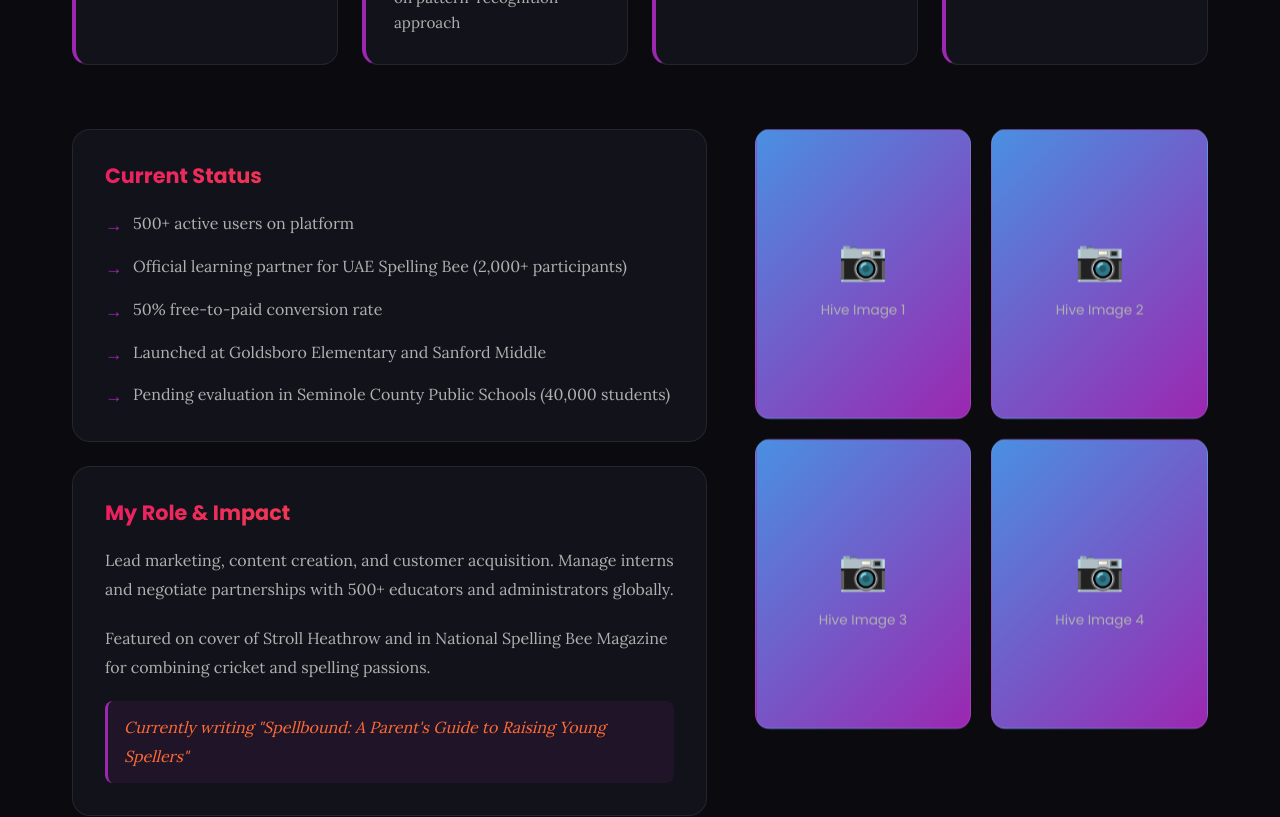
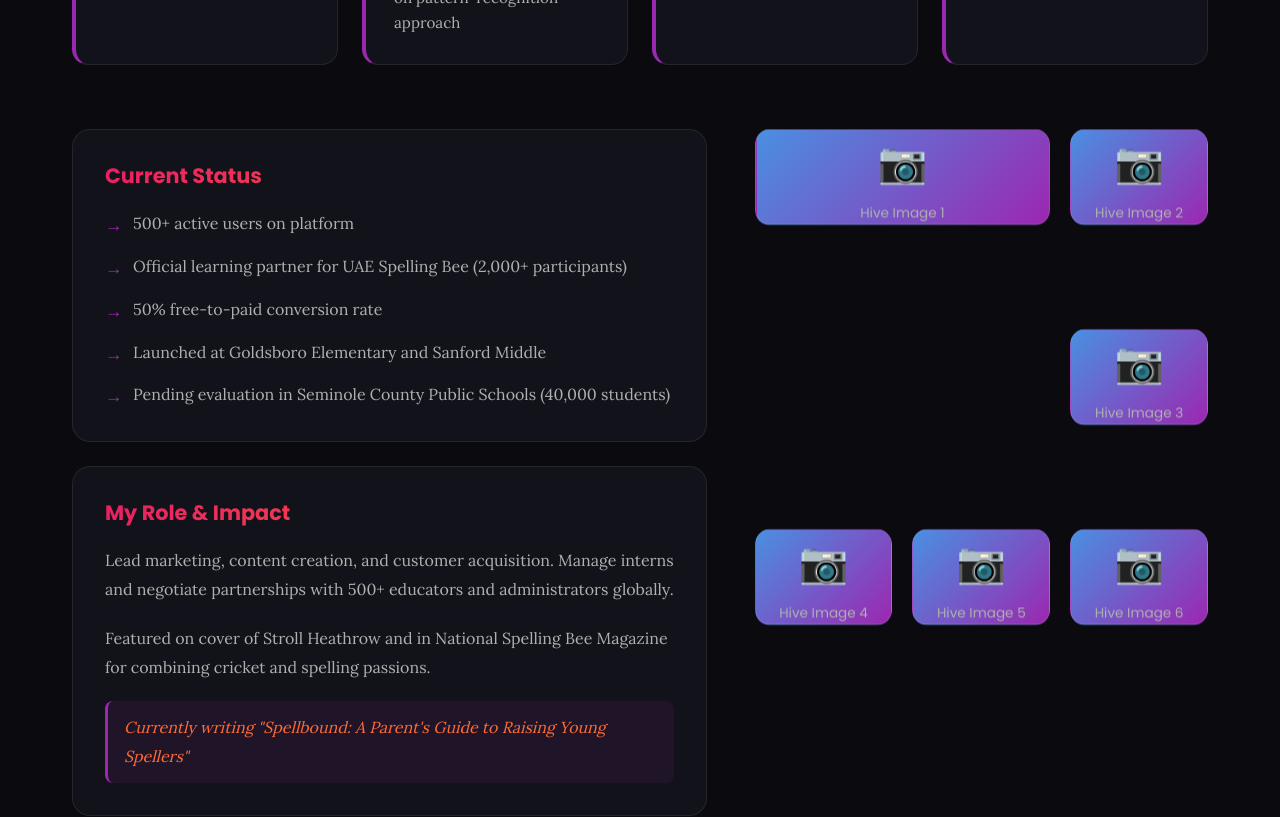
Before and after one commit to Akr1040317/ekanshPortfolio, a React (Create React App) app: page / in a window 1280 px wide. Shown: the part 1880-2697 px from the top of the page. Built offline with nearby package versions, Linux system fonts and the light colour scheme.

Commit message:
Hive: remove Official Platform button, create varied-size photo gallery layout

```diff
--- a/src/App.css
+++ b/src/App.css
@@ -388,46 +388,42 @@
 
 .hive-image-gallery {
     display: grid;
-    grid-template-columns: 1fr 1fr;
-    grid-template-rows: 1fr 1fr;
+    grid-template-columns: repeat(3, 1fr);
+    grid-template-rows: repeat(4, auto);
     gap: 1.25rem;
     max-width: 100%;
     position: sticky;
     top: 100px;
-    align-items: stretch;
-    height: 100%;
-    min-height: 600px;
+    align-items: start;
 }
 
 .hive-gallery-item {
-    min-height: 280px;
-    height: 100%;
-}
-
-.hive-gallery-item:nth-child(1) {
-    grid-row: 1;
-    grid-column: 1;
-}
-
-.hive-gallery-item:nth-child(2) {
-    grid-row: 1;
-    grid-column: 2;
-}
-
-.hive-gallery-item:nth-child(3) {
-    grid-row: 2;
-    grid-column: 1;
-}
-
-.hive-gallery-item:nth-child(4) {
-    grid-row: 2;
-    grid-column: 2;
+    overflow: hidden;
+    border-radius: 15px;
+}
+
+.hive-gallery-item.large {
+    grid-column: span 2;
+    grid-row: span 2;
+    min-height: 320px;
+}
+
+.hive-gallery-item.medium {
+    grid-column: span 1;
+    grid-row: span 2;
+    min-height: 240px;
+}
+
+.hive-gallery-item.small {
+    grid-column: span 1;
+    grid-row: span 1;
+    min-height: 180px;
 }
 
 .hive-gallery-item .image-placeholder {
     width: 100%;
     height: 100%;
-    min-height: 280px;
+    min-height: 100%;
     background: var(--gradient-1);
     border-radius: 15px;
     display: flex;
--- a/src/components/Hive.jsx
+++ b/src/components/Hive.jsx
@@ -37,9 +37,6 @@ const Hive = () => {
               <div className="hive-links">
                 <a href="https://www.hivespelling.com/" target="_blank" rel="noopener noreferrer" className="cta-button primary">
                   Visit Hive →
-                </a>
-                <a href="https://learn.spellingbee.ae" target="_blank" rel="noopener noreferrer" className="cta-button secondary">
-                  Official Platform →
                 </a>
               </div>
             </div>
@@ -106,28 +103,40 @@ const Hive = () => {
 
             <ScrollAnimation>
               <div className="hive-image-gallery">
-                <div className="hive-gallery-item">
+                <div className="hive-gallery-item large">
                   <div className="image-placeholder">
                     <span>📷</span>
                     <p>Hive Image 1</p>
                   </div>
                 </div>
-                <div className="hive-gallery-item">
+                <div className="hive-gallery-item small">
                   <div className="image-placeholder">
                     <span>📷</span>
                     <p>Hive Image 2</p>
                   </div>
                 </div>
-                <div className="hive-gallery-item">
+                <div className="hive-gallery-item small">
                   <div className="image-placeholder">
                     <span>📷</span>
                     <p>Hive Image 3</p>
                   </div>
                 </div>
-                <div className="hive-gallery-item">
+                <div className="hive-gallery-item medium">
                   <div className="image-placeholder">
                     <span>📷</span>
                     <p>Hive Image 4</p>
+                  </div>
+                </div>
+                <div className="hive-gallery-item medium">
+                  <div className="image-placeholder">
+                    <span>📷</span>
+                    <p>Hive Image 5</p>
+                  </div>
+                </div>
+                <div className="hive-gallery-item small">
+                  <div className="image-placeholder">
+                    <span>📷</span>
+                    <p>Hive Image 6</p>
                   </div>
                 </div>
               </div>
```
